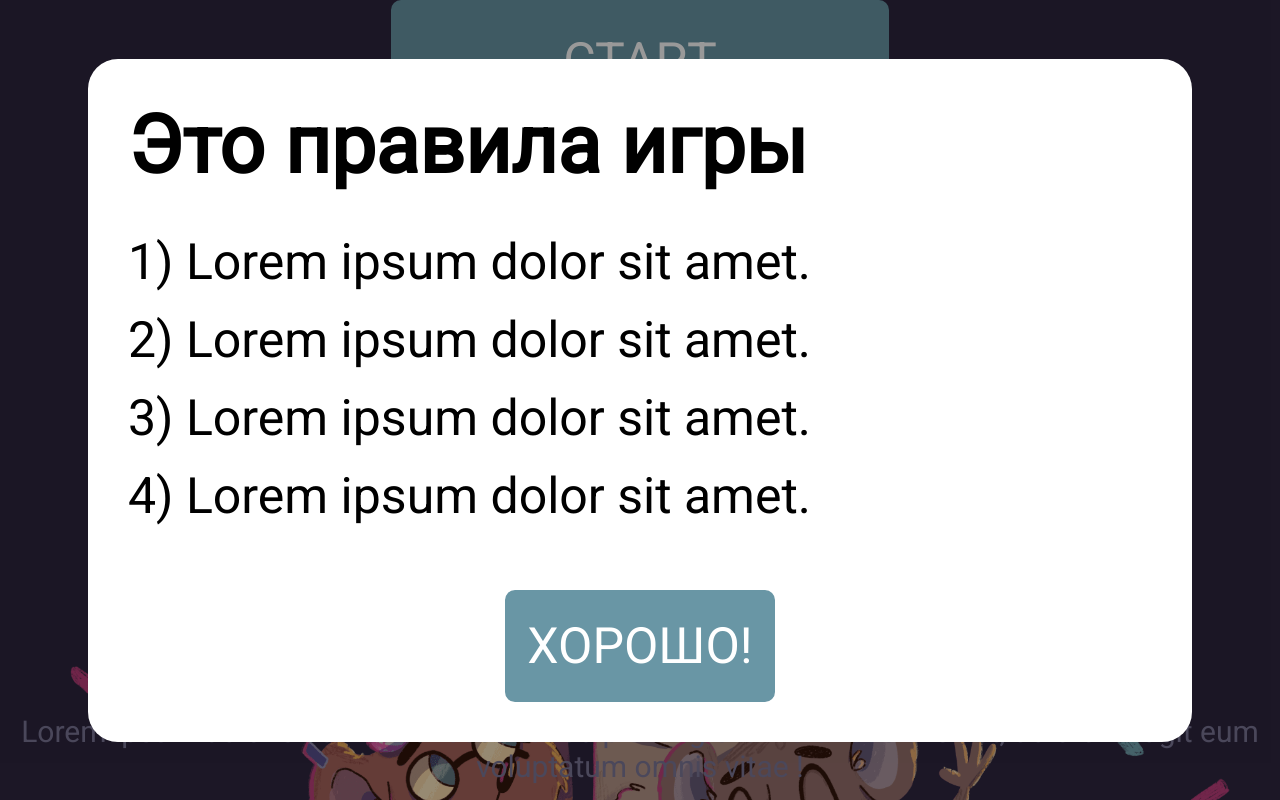
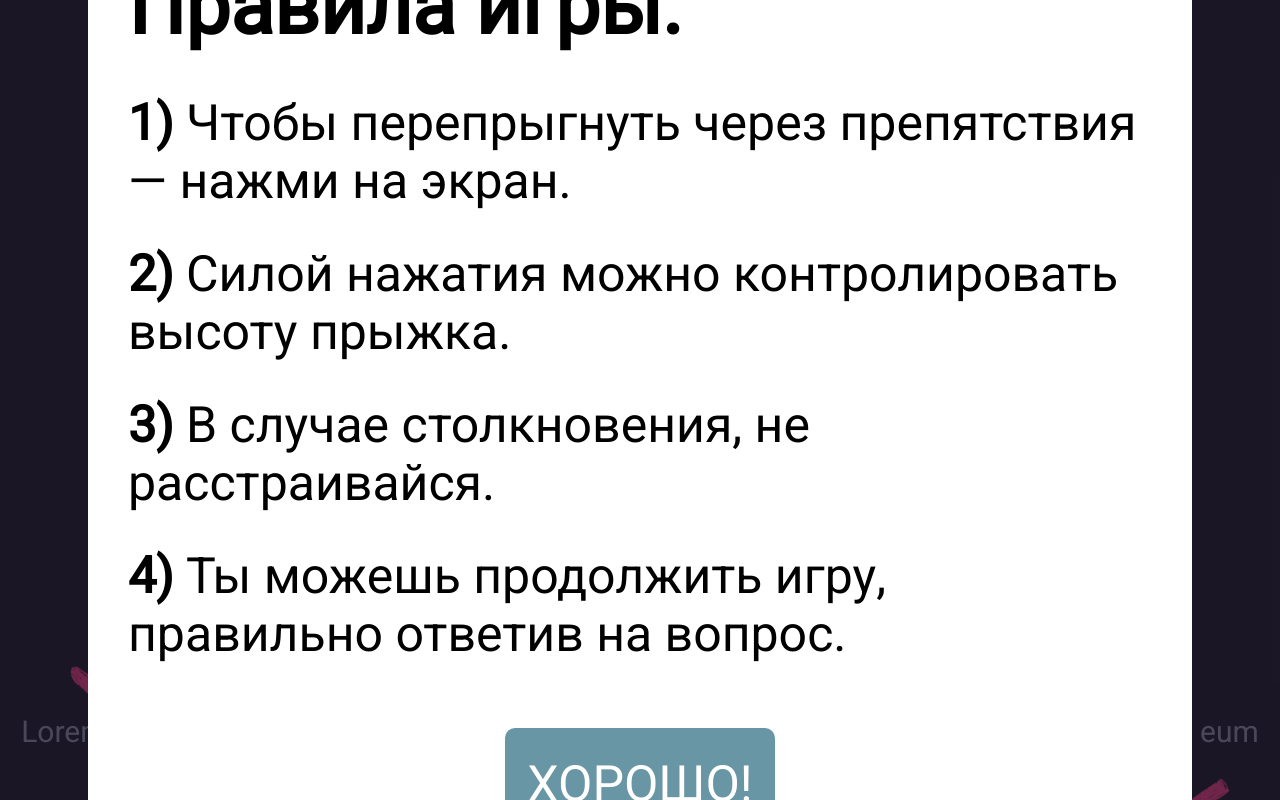
Before and after one commit to bezzyck/rat_runner, a plain HTML site: page index.html in a window 1280 px wide. Both pictures are taken after a click on the button "ПРАВИЛА". Shown: the top 800 px of the page. Drawn offline with Linux system fonts and the light colour scheme.

Commit message:
feat: refactor styles and text

```diff
--- a/index.html
+++ b/index.html
@@ -3,6 +3,8 @@
 <head>
   <meta charset="UTF-8">
   <meta http-equiv="X-UA-Compatible" content="IE=edge">
+  <meta name="viewport"
+      content="user-scalable=no">
 
   <!-- Подключение шрифтов -->
   <link rel="preconnect" href="https://fonts.googleapis.com">
@@ -72,13 +74,13 @@
   <!-- Модальное окно для правил игры -->
   <div id="modal-rules" class="modal-wrapper">
     <div class="modal">
-      <h2>Это правила игры</h2>
+      <h2>Правила игры:</h2>
 
       <div class="rules">
-        <p class="rule">1) Lorem ipsum dolor sit amet.</p>
-        <p class="rule">2) Lorem ipsum dolor sit amet.</p>
-        <p class="rule">3) Lorem ipsum dolor sit amet.</p>
-        <p class="rule">4) Lorem ipsum dolor sit amet.</p>
+        <p class="rule"><b>1)</b> Чтобы перепрыгнуть через препятствия &mdash; нажми на экран.</p>
+        <p class="rule"><b>2)</b> Силой нажатия можно контролировать высоту прыжка.</p>
+        <p class="rule"><b>3)</b> В случае столкновения, не расстраивайся.</p>
+        <p class="rule"><b>4)</b> Ты можешь продолжить игру, правильно ответив на вопрос.</p>
       </div>
 
       <div class="rules-button-wrapper">
--- a/js/questions.js
+++ b/js/questions.js
@@ -7,7 +7,7 @@ const questions = [
       question: '',
       true_answer: 'Придумать новый',
       false_answer: 'Оставить так',
-      description: "Почтовый адрес должен быть удобен для произношения — kучше всего использовать реальное имя и фамилию."
+      description: "Почтовый адрес должен быть удобен для произношения — лучше всего использовать реальное имя и фамилию."
     },
     {
       imgUrl: 'img/questions/easy-password.png',
@@ -55,7 +55,7 @@ const questions = [
       question: '',
       true_answer: 'Отложить телефон и пообщаться с родителями',
       false_answer: 'Игнорировать',
-      description: 'Лучше отложить телефон и провести время с родителями — поговорить о том, как прошел день '
+      description: 'Лучше отложить телефон и провести время с родителями, например, поговорить о том, как прошел день '
     }
   ],
   [
--- a/styles/index.css
+++ b/styles/index.css
@@ -146,7 +146,7 @@ button#action {
 }
 
 p.rule:not(:first-child) {
-  margin-top: 20px;
+  margin-top: 35px;
 }
 
 .rules-button-wrapper {
```
